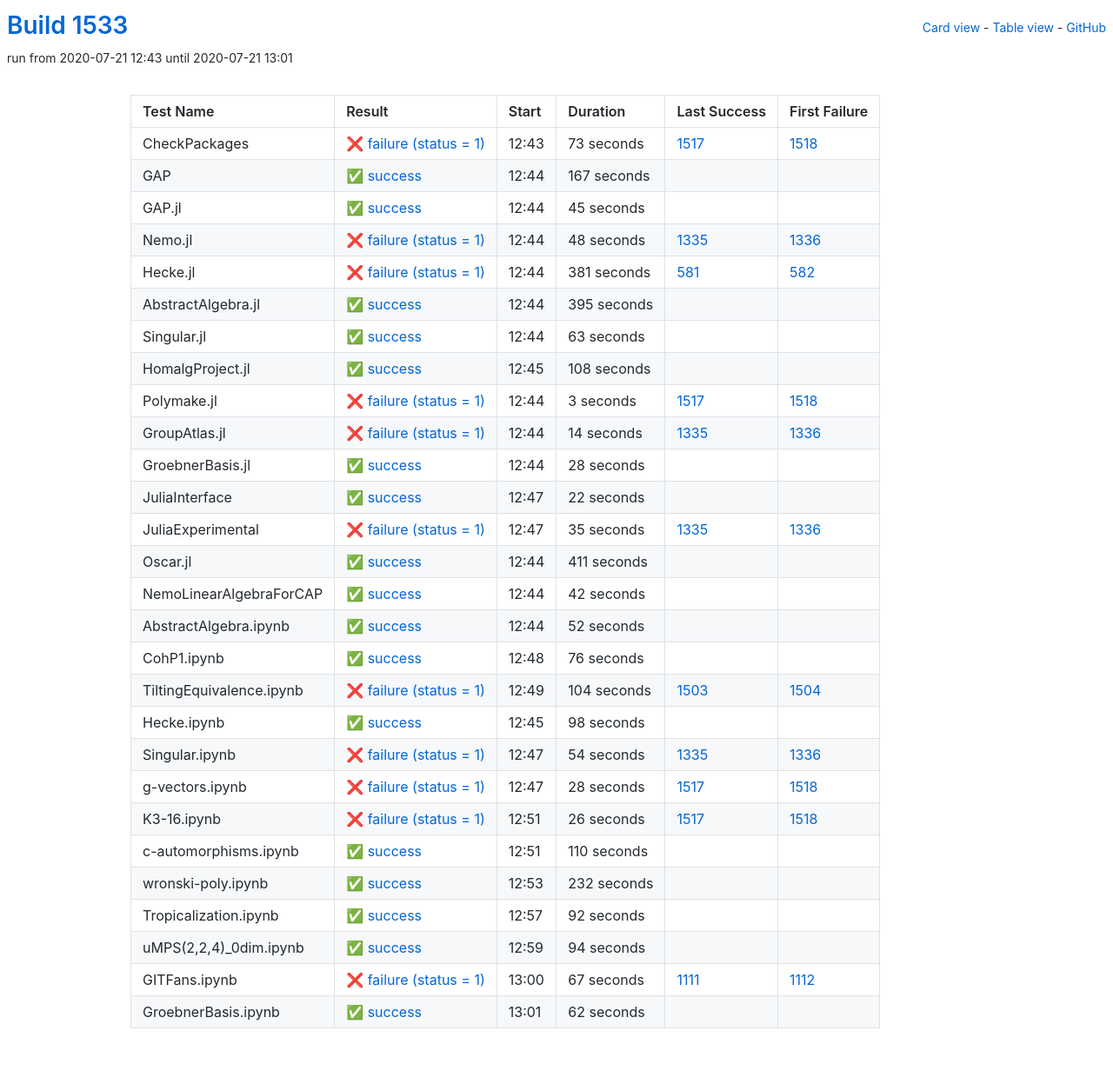
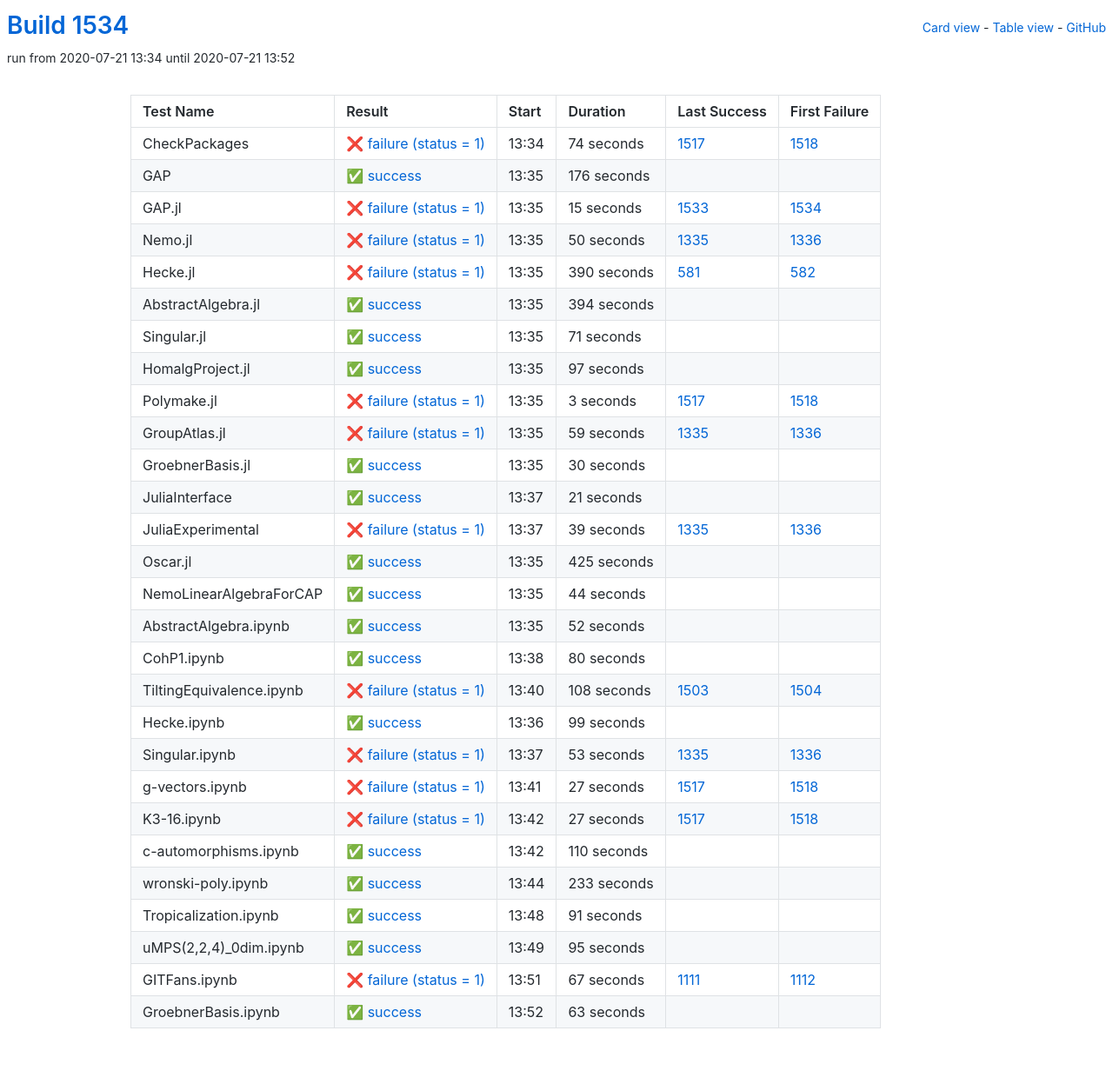
Before and after one commit to oscar-system/oscar-ci-status-1.4, a Jekyll site: the page built from table.html, in a window 1280 px wide. Shown: the whole page at 87% size. Built offline with Jekyll 4.4.1, drawn with Linux system fonts in a browser that asks for light colours.

Commit message:
Build #1534

```diff
--- a/_data/ci.yml
+++ b/_data/ci.yml
@@ -1,6 +1,6 @@
 ---
-build: 1533
-build_url: https://oscarci.mathematik.uni-kl.de/job/oscar-julia-1.4/1533/
+build: 1534
+build_url: https://oscarci.mathematik.uni-kl.de/job/oscar-julia-1.4/1534/
 job: oscar-julia-1.4
 organization: oscar-system
 repo: oscar-ci-status-1.4
@@ -8,104 +8,104 @@ repourl: https://github.com/oscar-system/oscar-ci-status-1.4
 tests:
 - name: CheckPackages
   id: checkpackages
-  log: https://oscarci.mathematik.uni-kl.de/job/oscar-julia-1.4/1533/artifact/logs/build-1533/CheckPackages.log
-  start: 2020-07-21 12:43
+  log: https://oscarci.mathematik.uni-kl.de/job/oscar-julia-1.4/1534/artifact/logs/build-1534/CheckPackages.log
+  start: 2020-07-21 13:34
   success: false
   exitcode: 1
   status: failure
-  duration: 73
+  duration: 74
   last_success: 1517
   last_success_url: https://oscarci.mathematik.uni-kl.de/job/oscar-julia-1.4/1517/
   first_failure: 1518
   first_failure_url: https://oscarci.mathematik.uni-kl.de/job/oscar-julia-1.4/1518/
 - name: GAP
   id: gap
-  log: https://oscarci.mathematik.uni-kl.de/job/oscar-julia-1.4/1533/artifact/logs/build-1533/GAP.log
-  start: 2020-07-21 12:44
+  log: https://oscarci.mathematik.uni-kl.de/job/oscar-julia-1.4/1534/artifact/logs/build-1534/GAP.log
+  start: 2020-07-21 13:35
   success: true
   exitcode: 0
   status: success
-  duration: 167
+  duration: 176
   last_success: false
   last_success_url:
   first_failure: false
   first_failure_url:
 - name: GAP.jl
   id: gap-jl
-  log: https://oscarci.mathematik.uni-kl.de/job/oscar-julia-1.4/1533/artifact/logs/build-1533/GAP.jl.log
-  start: 2020-07-21 12:44
-  success: true
-  exitcode: 0
-  status: success
-  duration: 45
-  last_success: false
-  last_success_url:
-  first_failure: false
-  first_failure_url:
-- name: Nemo.jl
-  id: nemo-jl
-  log: https://oscarci.mathematik.uni-kl.de/job/oscar-julia-1.4/1533/artifact/logs/build-1533/Nemo.jl.log
-  start: 2020-07-21 12:44
+  log: https://oscarci.mathematik.uni-kl.de/job/oscar-julia-1.4/1534/artifact/logs/build-1534/GAP.jl.log
+  start: 2020-07-21 13:35
   success: false
   exitcode: 1
   status: failure
-  duration: 48
+  duration: 15
+  last_success: 1533
+  last_success_url: https://oscarci.mathematik.uni-kl.de/job/oscar-julia-1.4/1533/
+  first_failure: 1534
+  first_failure_url: https://oscarci.mathematik.uni-kl.de/job/oscar-julia-1.4/1534/
+- name: Nemo.jl
+  id: nemo-jl
+  log: https://oscarci.mathematik.uni-kl.de/job/oscar-julia-1.4/1534/artifact/logs/build-1534/Nemo.jl.log
+  start: 2020-07-21 13:35
+  success: false
+  exitcode: 1
+  status: failure
+  duration: 50
   last_success: 1335
   last_success_url: https://oscarci.mathematik.uni-kl.de/job/oscar-julia-1.4/1335/
   first_failure: 1336
   first_failure_url: https://oscarci.mathematik.uni-kl.de/job/oscar-julia-1.4/1336/
 - name: Hecke.jl
   id: hecke-jl
-  log: https://oscarci.mathematik.uni-kl.de/job/oscar-julia-1.4/1533/artifact/logs/build-1533/Hecke.jl.log
-  start: 2020-07-21 12:44
+  log: https://oscarci.mathematik.uni-kl.de/job/oscar-julia-1.4/1534/artifact/logs/build-1534/Hecke.jl.log
+  start: 2020-07-21 13:35
   success: false
   exitcode: 1
   status: failure
-  duration: 381
+  duration: 390
   last_success: 581
   last_success_url: https://oscarci.mathematik.uni-kl.de/job/oscar-julia-1.4/581/
   first_failure: 582
   first_failure_url: https://oscarci.mathematik.uni-kl.de/job/oscar-julia-1.4/582/
 - name: AbstractAlgebra.jl
   id: abstractalgebra-jl
-  log: https://oscarci.mathematik.uni-kl.de/job/oscar-julia-1.4/1533/artifact/logs/build-1533/AbstractAlgebra.jl.log
-  start: 2020-07-21 12:44
+  log: https://oscarci.mathematik.uni-kl.de/job/oscar-julia-1.4/1534/artifact/logs/build-1534/AbstractAlgebra.jl.log
+  start: 2020-07-21 13:35
   success: true
   exitcode: 0
   status: success
-  duration: 395
+  duration: 394
   last_success: false
   last_success_url:
   first_failure: false
   first_failure_url:
 - name: Singular.jl
   id: singular-jl
-  log: https://oscarci.mathematik.uni-kl.de/job/oscar-julia-1.4/1533/artifact/logs/build-1533/Singular.jl.log
-  start: 2020-07-21 12:44
+  log: https://oscarci.mathematik.uni-kl.de/job/oscar-julia-1.4/1534/artifact/logs/build-1534/Singular.jl.log
+  start: 2020-07-21 13:35
   success: true
   exitcode: 0
   status: success
-  duration: 63
+  duration: 71
   last_success: false
   last_success_url:
   first_failure: false
   first_failure_url:
 - name: HomalgProject.jl
   id: homalgproject-jl
-  log: https://oscarci.mathematik.uni-kl.de/job/oscar-julia-1.4/1533/artifact/logs/build-1533/HomalgProject.jl.log
-  start: 2020-07-21 12:45
+  log: https://oscarci.mathematik.uni-kl.de/job/oscar-julia-1.4/1534/artifact/logs/build-1534/HomalgProject.jl.log
+  start: 2020-07-21 13:35
   success: true
   exitcode: 0
   status: success
-  duration: 108
+  duration: 97
   last_success: false
   last_success_url:
   first_failure: false
   first_failure_url:
 - name: Polymake.jl
   id: polymake-jl
-  log: https://oscarci.mathematik.uni-kl.de/job/oscar-julia-1.4/1533/artifact/logs/build-1533/Polymake.jl.log
-  start: 2020-07-21 12:44
+  log: https://oscarci.mathematik.uni-kl.de/job/oscar-julia-1.4/1534/artifact/logs/build-1534/Polymake.jl.log
+  start: 2020-07-21 13:35
   success: false
   exitcode: 1
   status: failure
@@ -116,80 +116,80 @@ tests:
   first_failure_url: https://oscarci.mathematik.uni-kl.de/job/oscar-julia-1.4/1518/
 - name: GroupAtlas.jl
   id: groupatlas-jl
-  log: https://oscarci.mathematik.uni-kl.de/job/oscar-julia-1.4/1533/artifact/logs/build-1533/GroupAtlas.jl.log
-  start: 2020-07-21 12:44
+  log: https://oscarci.mathematik.uni-kl.de/job/oscar-julia-1.4/1534/artifact/logs/build-1534/GroupAtlas.jl.log
+  start: 2020-07-21 13:35
   success: false
   exitcode: 1
   status: failure
-  duration: 14
+  duration: 59
   last_success: 1335
   last_success_url: https://oscarci.mathematik.uni-kl.de/job/oscar-julia-1.4/1335/
   first_failure: 1336
   first_failure_url: https://oscarci.mathematik.uni-kl.de/job/oscar-julia-1.4/1336/
 - name: GroebnerBasis.jl
   id: groebnerbasis-jl
-  log: https://oscarci.mathematik.uni-kl.de/job/oscar-julia-1.4/1533/artifact/logs/build-1533/GroebnerBasis.jl.log
-  start: 2020-07-21 12:44
+  log: https://oscarci.mathematik.uni-kl.de/job/oscar-julia-1.4/1534/artifact/logs/build-1534/GroebnerBasis.jl.log
+  start: 2020-07-21 13:35
   success: true
   exitcode: 0
   status: success
-  duration: 28
+  duration: 30
   last_success: false
   last_success_url:
   first_failure: false
   first_failure_url:
 - name: JuliaInterface
   id: juliainterface
-  log: https://oscarci.mathematik.uni-kl.de/job/oscar-julia-1.4/1533/artifact/logs/build-1533/JuliaInterface.log
-  start: 2020-07-21 12:47
+  log: https://oscarci.mathematik.uni-kl.de/job/oscar-julia-1.4/1534/artifact/logs/build-1534/JuliaInterface.log
+  start: 2020-07-21 13:37
   success: true
   exitcode: 0
   status: success
-  duration: 22
+  duration: 21
   last_success: false
   last_success_url:
   first_failure: false
   first_failure_url:
 - name: JuliaExperimental
   id: juliaexperimental
-  log: https://oscarci.mathematik.uni-kl.de/job/oscar-julia-1.4/1533/artifact/logs/build-1533/JuliaExperimental.log
-  start: 2020-07-21 12:47
+  log: https://oscarci.mathematik.uni-kl.de/job/oscar-julia-1.4/1534/artifact/logs/build-1534/JuliaExperimental.log
+  start: 2020-07-21 13:37
   success: false
   exitcode: 1
   status: failure
-  duration: 35
+  duration: 39
   last_success: 1335
   last_success_url: https://oscarci.mathematik.uni-kl.de/job/oscar-julia-1.4/1335/
   first_failure: 1336
   first_failure_url: https://oscarci.mathematik.uni-kl.de/job/oscar-julia-1.4/1336/
 - name: Oscar.jl
   id: oscar-jl
-  log: https://oscarci.mathematik.uni-kl.de/job/oscar-julia-1.4/1533/artifact/logs/build-1533/Oscar.jl.log
-  start: 2020-07-21 12:44
+  log: https://oscarci.mathematik.uni-kl.de/job/oscar-julia-1.4/1534/artifact/logs/build-1534/Oscar.jl.log
+  start: 2020-07-21 13:35
   success: true
   exitcode: 0
   status: success
-  duration: 411
+  duration: 425
   last_success: false
   last_success_url:
   first_failure: false
   first_failure_url:
 - name: NemoLinearAlgebraForCAP
   id: nemolinearalgebraforcap
-  log: https://oscarci.mathematik.uni-kl.de/job/oscar-julia-1.4/1533/artifact/logs/build-1533/NemoLinearAlgebraForCAP.log
-  start: 2020-07-21 12:44
+  log: https://oscarci.mathematik.uni-kl.de/job/oscar-julia-1.4/1534/artifact/logs/build-1534/NemoLinearAlgebraForCAP.log
+  start: 2020-07-21 13:35
   success: true
   exitcode: 0
   status: success
-  duration: 42
+  duration: 44
   last_success: false
   last_success_url:
   first_failure: false
   first_failure_url:
 - name: AbstractAlgebra.ipynb
   id: abstractalgebra-ipynb
-  log: https://oscarci.mathematik.uni-kl.de/job/oscar-julia-1.4/1533/artifact/logs/build-1533/AbstractAlgebra.ipynb.log
-  start: 2020-07-21 12:44
+  log: https://oscarci.mathematik.uni-kl.de/job/oscar-julia-1.4/1534/artifact/logs/build-1534/AbstractAlgebra.ipynb.log
+  start: 2020-07-21 13:35
   success: true
   exitcode: 0
   status: success
@@ -200,80 +200,80 @@ tests:
   first_failure_url:
 - name: CohP1.ipynb
   id: cohp1-ipynb
-  log: https://oscarci.mathematik.uni-kl.de/job/oscar-julia-1.4/1533/artifact/logs/build-1533/CohP1.ipynb.log
-  start: 2020-07-21 12:48
+  log: https://oscarci.mathematik.uni-kl.de/job/oscar-julia-1.4/1534/artifact/logs/build-1534/CohP1.ipynb.log
+  start: 2020-07-21 13:38
   success: true
   exitcode: 0
   status: success
-  duration: 76
+  duration: 80
   last_success: false
   last_success_url:
   first_failure: false
   first_failure_url:
 - name: TiltingEquivalence.ipynb
   id: tiltingequivalence-ipynb
-  log: https://oscarci.mathematik.uni-kl.de/job/oscar-julia-1.4/1533/artifact/logs/build-1533/TiltingEquivalence.ipynb.log
-  start: 2020-07-21 12:49
+  log: https://oscarci.mathematik.uni-kl.de/job/oscar-julia-1.4/1534/artifact/logs/build-1534/TiltingEquivalence.ipynb.log
+  start: 2020-07-21 13:40
   success: false
   exitcode: 1
   status: failure
-  duration: 104
+  duration: 108
   last_success: 1503
   last_success_url: https://oscarci.mathematik.uni-kl.de/job/oscar-julia-1.4/1503/
   first_failure: 1504
   first_failure_url: https://oscarci.mathematik.uni-kl.de/job/oscar-julia-1.4/1504/
 - name: Hecke.ipynb
   id: hecke-ipynb
-  log: https://oscarci.mathematik.uni-kl.de/job/oscar-julia-1.4/1533/artifact/logs/build-1533/Hecke.ipynb.log
-  start: 2020-07-21 12:45
+  log: https://oscarci.mathematik.uni-kl.de/job/oscar-julia-1.4/1534/artifact/logs/build-1534/Hecke.ipynb.log
+  start: 2020-07-21 13:36
   success: true
   exitcode: 0
   status: success
-  duration: 98
+  duration: 99
   last_success: false
   last_success_url:
   first_failure: false
   first_failure_url:
 - name: Singular.ipynb
   id: singular-ipynb
-  log: https://oscarci.mathematik.uni-kl.de/job/oscar-julia-1.4/1533/artifact/logs/build-1533/Singular.ipynb.log
-  start: 2020-07-21 12:47
+  log: https://oscarci.mathematik.uni-kl.de/job/oscar-julia-1.4/1534/artifact/logs/build-1534/Singular.ipynb.log
+  start: 2020-07-21 13:37
   success: false
   exitcode: 1
   status: failure
-  duration: 54
+  duration: 53
   last_success: 1335
   last_success_url: https://oscarci.mathematik.uni-kl.de/job/oscar-julia-1.4/1335/
   first_failure: 1336
   first_failure_url: https://oscarci.mathematik.uni-kl.de/job/oscar-julia-1.4/1336/
 - name: g-vectors.ipynb
   id: g-vectors-ipynb
-  log: https://oscarci.mathematik.uni-kl.de/job/oscar-julia-1.4/1533/artifact/logs/build-1533/g-vectors.ipynb.log
-  start: 2020-07-21 12:47
+  log: https://oscarci.mathematik.uni-kl.de/job/oscar-julia-1.4/1534/artifact/logs/build-1534/g-vectors.ipynb.log
+  start: 2020-07-21 13:41
   success: false
   exitcode: 1
   status: failure
-  duration: 28
+  duration: 27
   last_success: 1517
   last_success_url: https://oscarci.mathematik.uni-kl.de/job/oscar-julia-1.4/1517/
   first_failure: 1518
   first_failure_url: https://oscarci.mathematik.uni-kl.de/job/oscar-julia-1.4/1518/
 - name: K3-16.ipynb
   id: k3-16-ipynb
-  log: https://oscarci.mathematik.uni-kl.de/job/oscar-julia-1.4/1533/artifact/logs/build-1533/K3-16.ipynb.log
-  start: 2020-07-21 12:51
+  log: https://oscarci.mathematik.uni-kl.de/job/oscar-julia-1.4/1534/artifact/logs/build-1534/K3-16.ipynb.log
+  start: 2020-07-21 13:42
   success: false
   exitcode: 1
   status: failure
-  duration: 26
+  duration: 27
   last_success: 1517
   last_success_url: https://oscarci.mathematik.uni-kl.de/job/oscar-julia-1.4/1517/
   first_failure: 1518
   first_failure_url: https://oscarci.mathematik.uni-kl.de/job/oscar-julia-1.4/1518/
 - name: c-automorphisms.ipynb
   id: c-automorphisms-ipynb
-  log: https://oscarci.mathematik.uni-kl.de/job/oscar-julia-1.4/1533/artifact/logs/build-1533/c-automorphisms.ipynb.log
-  start: 2020-07-21 12:51
+  log: https://oscarci.mathematik.uni-kl.de/job/oscar-julia-1.4/1534/artifact/logs/build-1534/c-automorphisms.ipynb.log
+  start: 2020-07-21 13:42
   success: true
   exitcode: 0
   status: success
@@ -284,44 +284,44 @@ tests:
   first_failure_url:
 - name: wronski-poly.ipynb
   id: wronski-poly-ipynb
-  log: https://oscarci.mathematik.uni-kl.de/job/oscar-julia-1.4/1533/artifact/logs/build-1533/wronski-poly.ipynb.log
-  start: 2020-07-21 12:53
+  log: https://oscarci.mathematik.uni-kl.de/job/oscar-julia-1.4/1534/artifact/logs/build-1534/wronski-poly.ipynb.log
+  start: 2020-07-21 13:44
   success: true
   exitcode: 0
   status: success
-  duration: 232
+  duration: 233
   last_success: false
   last_success_url:
   first_failure: false
   first_failure_url:
 - name: Tropicalization.ipynb
   id: tropicalization-ipynb
-  log: https://oscarci.mathematik.uni-kl.de/job/oscar-julia-1.4/1533/artifact/logs/build-1533/Tropicalization.ipynb.log
-  start: 2020-07-21 12:57
+  log: https://oscarci.mathematik.uni-kl.de/job/oscar-julia-1.4/1534/artifact/logs/build-1534/Tropicalization.ipynb.log
+  start: 2020-07-21 13:48
   success: true
   exitcode: 0
   status: success
-  duration: 92
+  duration: 91
   last_success: false
   last_success_url:
   first_failure: false
   first_failure_url:
 - name: uMPS(2,2,4)_0dim.ipynb
   id: umps-2-2-4-0dim-ipynb
-  log: https://oscarci.mathematik.uni-kl.de/job/oscar-julia-1.4/1533/artifact/logs/build-1533/uMPS-2-2-4-_0dim.ipynb.log
-  start: 2020-07-21 12:59
+  log: https://oscarci.mathematik.uni-kl.de/job/oscar-julia-1.4/1534/artifact/logs/build-1534/uMPS-2-2-4-_0dim.ipynb.log
+  start: 2020-07-21 13:49
   success: true
   exitcode: 0
   status: success
-  duration: 94
+  duration: 95
   last_success: false
   last_success_url:
   first_failure: false
   first_failure_url:
 - name: GITFans.ipynb
   id: gitfans-ipynb
-  log: https://oscarci.mathematik.uni-kl.de/job/oscar-julia-1.4/1533/artifact/logs/build-1533/GITFans.ipynb.log
-  start: 2020-07-21 13:00
+  log: https://oscarci.mathematik.uni-kl.de/job/oscar-julia-1.4/1534/artifact/logs/build-1534/GITFans.ipynb.log
+  start: 2020-07-21 13:51
   success: false
   exitcode: 1
   status: failure
@@ -332,12 +332,12 @@ tests:
   first_failure_url: https://oscarci.mathematik.uni-kl.de/job/oscar-julia-1.4/1112/
 - name: GroebnerBasis.ipynb
   id: groebnerbasis-ipynb
-  log: https://oscarci.mathematik.uni-kl.de/job/oscar-julia-1.4/1533/artifact/logs/build-1533/GroebnerBasis.ipynb.log
-  start: 2020-07-21 13:01
+  log: https://oscarci.mathematik.uni-kl.de/job/oscar-julia-1.4/1534/artifact/logs/build-1534/GroebnerBasis.ipynb.log
+  start: 2020-07-21 13:52
   success: true
   exitcode: 0
   status: success
-  duration: 62
+  duration: 63
   last_success: false
   last_success_url:
   first_failure: false
```
Also changed, not shown: README.md.
